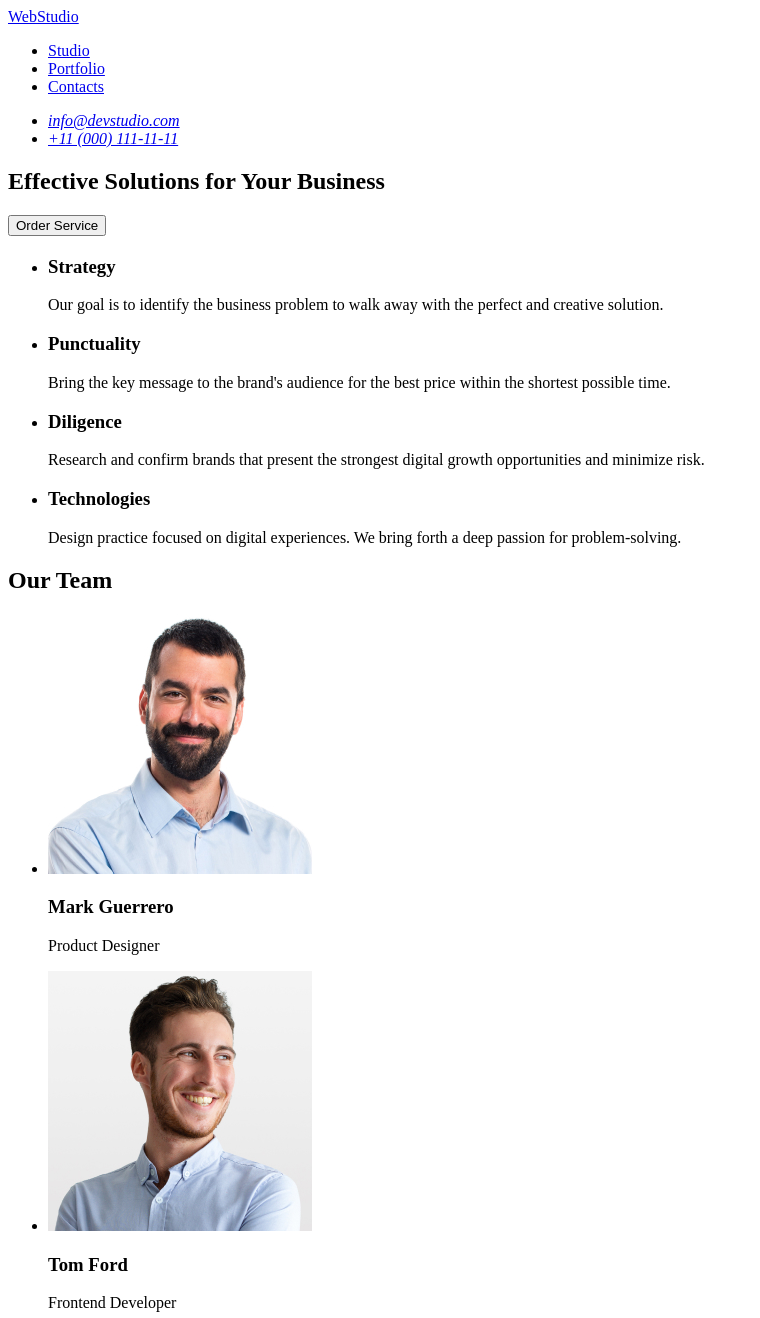
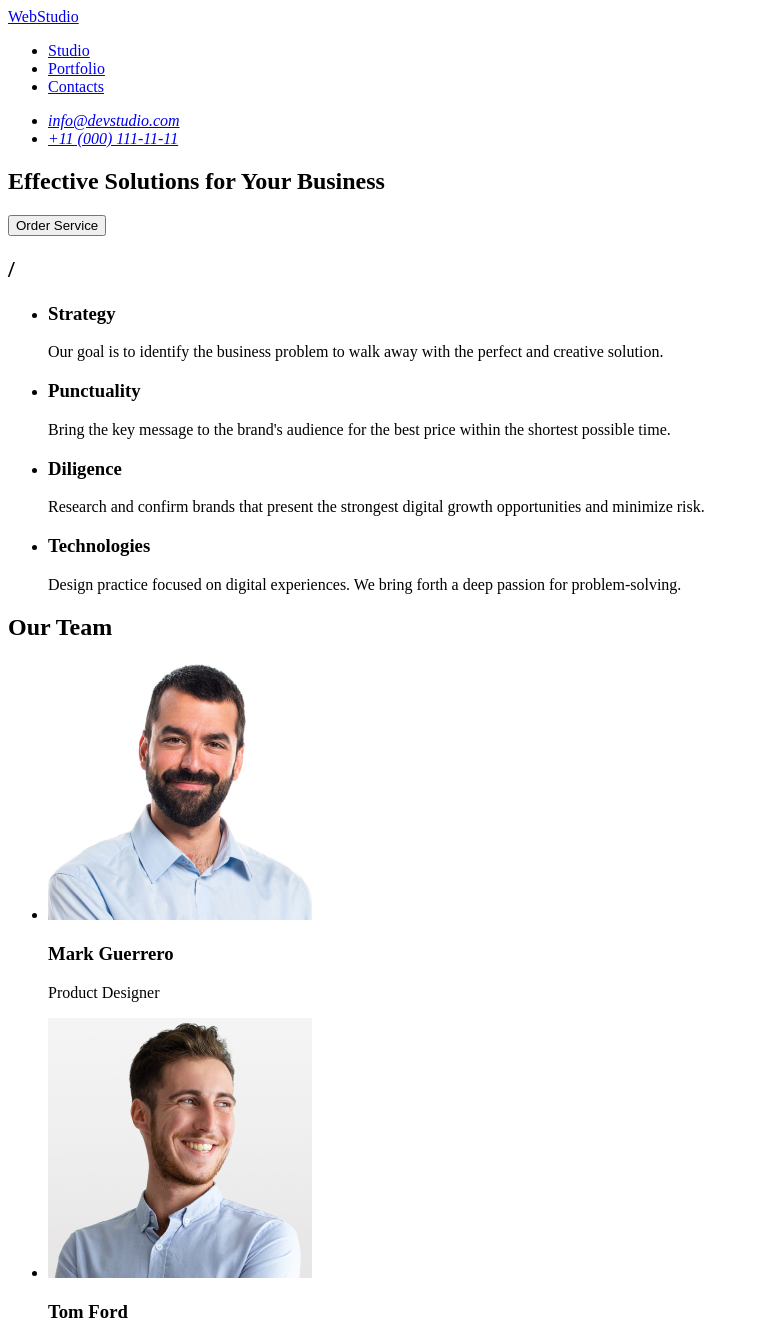
Before and after one commit to Natatulichka/goit-markup-hw-01, a plain HTML site: page index.html in a window 1280 px wide. Shown: the top 1318 px of the page, without its empty margins (0-760 px from the left). Drawn offline with Linux system fonts and the light colour scheme.

Commit message:
Update index.html

```diff
--- a/index.html
+++ b/index.html
@@ -34,7 +34,7 @@
         <button type="button">Order Service</button>
       </section>
       <section>
-        <h2></h2>
+        <h2>/</h2>
         <ul>
           <li>
             <h3>Strategy</h3>
@@ -70,32 +70,24 @@
         <h2>Our Team</h2>
         <ul>
           <li>
-            <div>
             <img src="./images/img1.jpg" alt="Mark Guerrero" width="264" />
             <h3>Mark Guerrero</h3>
             <p>Product Designer</p>
-            </div>
           </li>
           <li>
-            <div>
             <img src="./images/img2.jpg" alt="Tom Ford" width="264" />
             <h3>Tom Ford</h3>
             <p>Frontend Developer</p>
-            </div>
           </li>
           <li>
-            <div>
             <img src="./images/img3.jpg" alt="Camila Garcia" width="264" />
             <h3>Camila Garcia</h3>
             <p>Marketing</p>
-            </div>
           </li>
           <li>
-            <div>
             <img src="./images/img4.jpg" alt="Daniel Wilson" width="264" />
             <h3>Daniel Wilson</h3>
             <p>UI Designer</p>
-            </div>
           </li>
         </ul>
       </section>
```
Lines whose indentation alone changed are shown as unchanged.
